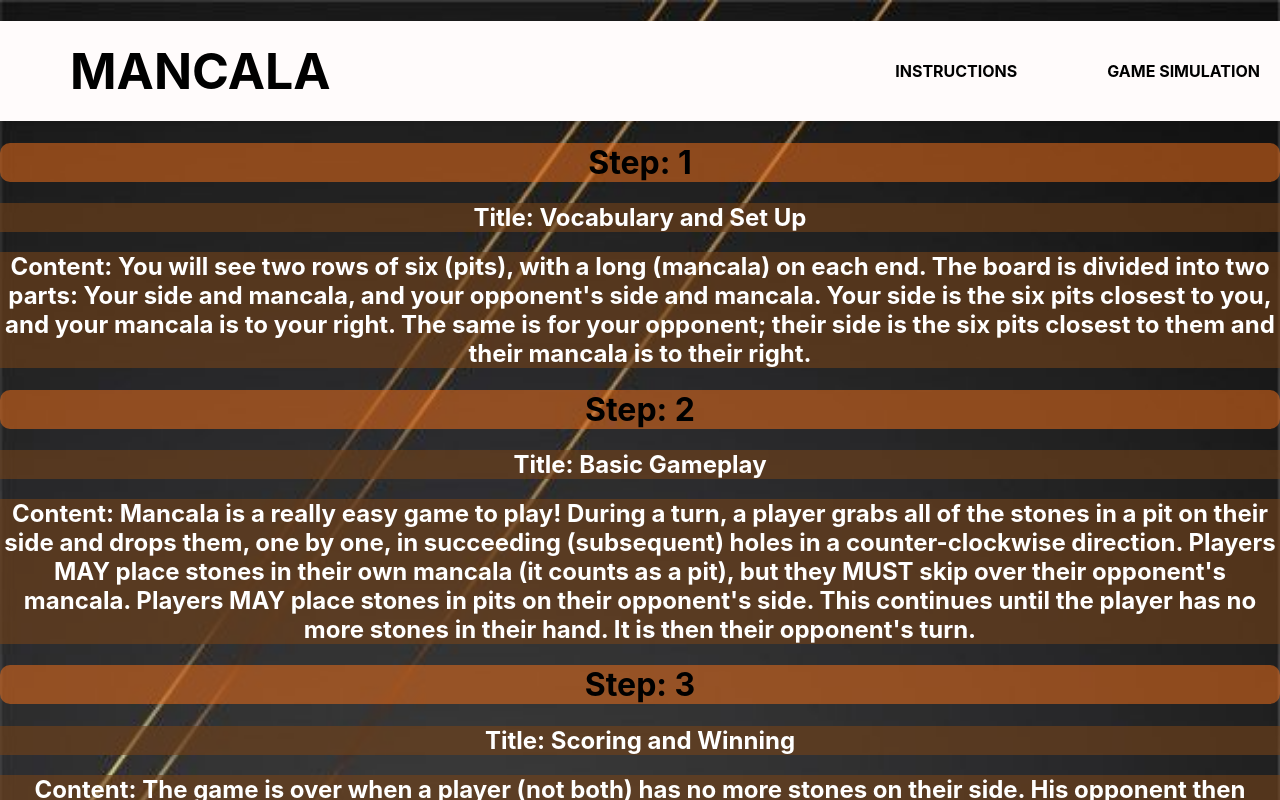
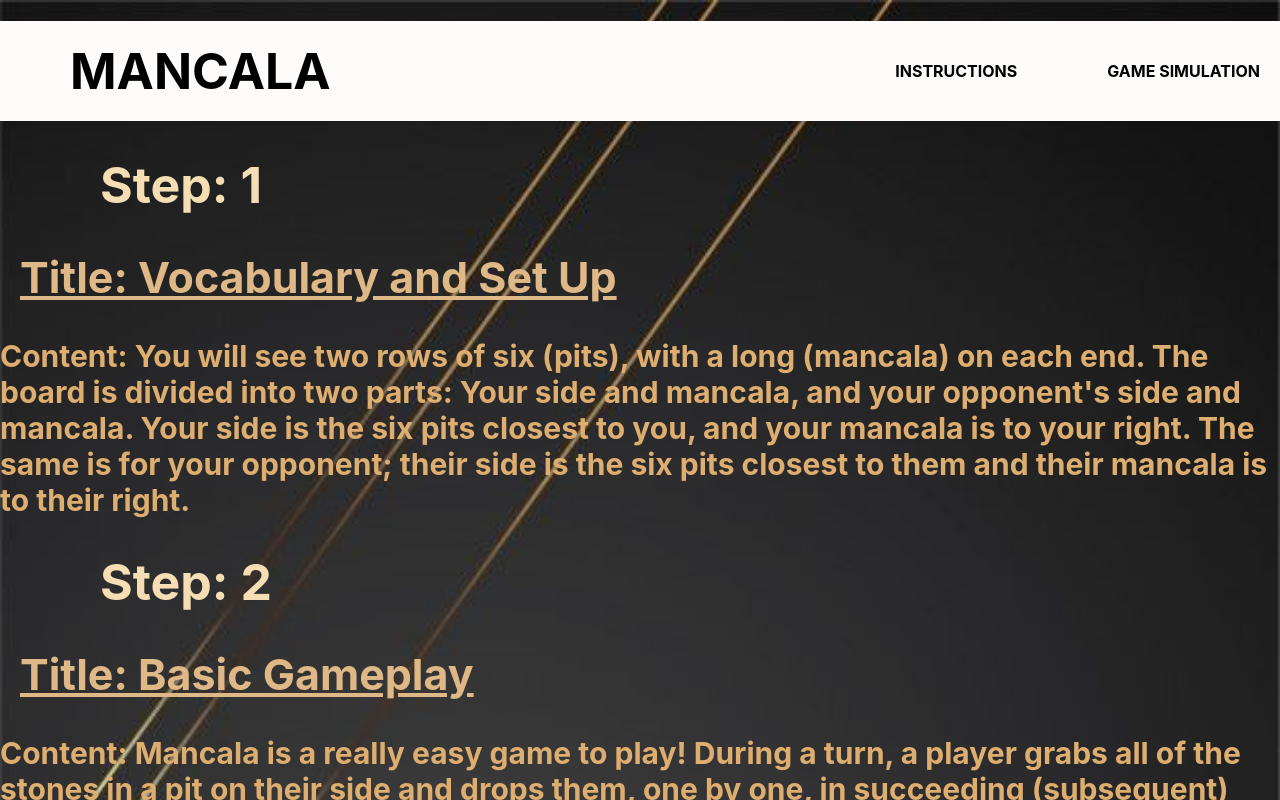
Before and after one commit to papaB3A/simbaz-mancala-solution, a React (Create React App) app in the folder my-app/: page / in a window 1280 px wide. Shown: the top 800 px of the page. Built offline with nearby package versions, Linux system fonts and the light colour scheme.

Commit message:
finished styling

```diff
--- a/my-app/src/App.css
+++ b/my-app/src/App.css
@@ -51,16 +51,24 @@
 }
 
 .inst{
-  color: black;
-  background-color: rgba(235, 110, 27, 0.541);
+  color: wheat;
   border-radius: 10px;
-  text-align: center;
+  margin-left: 100px;
+  font-size: 50px;
 }
 
 h2{
-  color: white;
-  text-align: center;
-  background-color: #75431a9a;
+  color: rgb(221, 174, 112);
+  text-align: left;
+  font-size: 30px;
+}
+
+.tile{
+  color: burlywood;
+  text-align: left;
+  margin-left: 20px;
+  font-size: 43px;
+  text-decoration: underline;
 }
 
 
--- a/my-app/src/components/Instructions.js
+++ b/my-app/src/components/Instructions.js
@@ -2,7 +2,7 @@ const Person = (props) => {
     return (
         <>
             <h1 className="inst">Step: {props.step}</h1>
-            <h2>Title: {props.title}</h2>
+            <h2 className="tile">Title: {props.title}</h2>
             <h2>Content: {props.content}</h2>
         </>
     );
```
